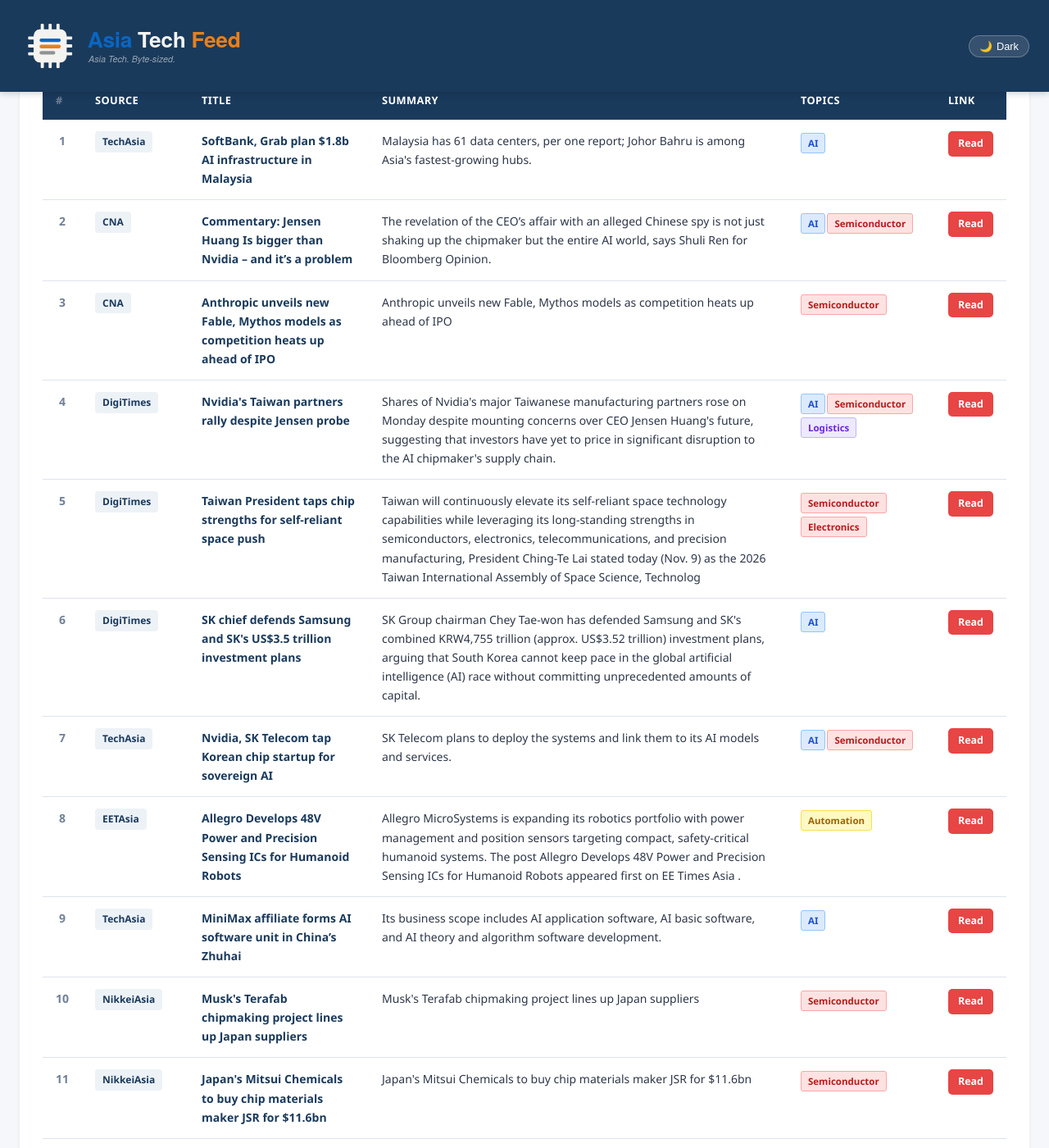
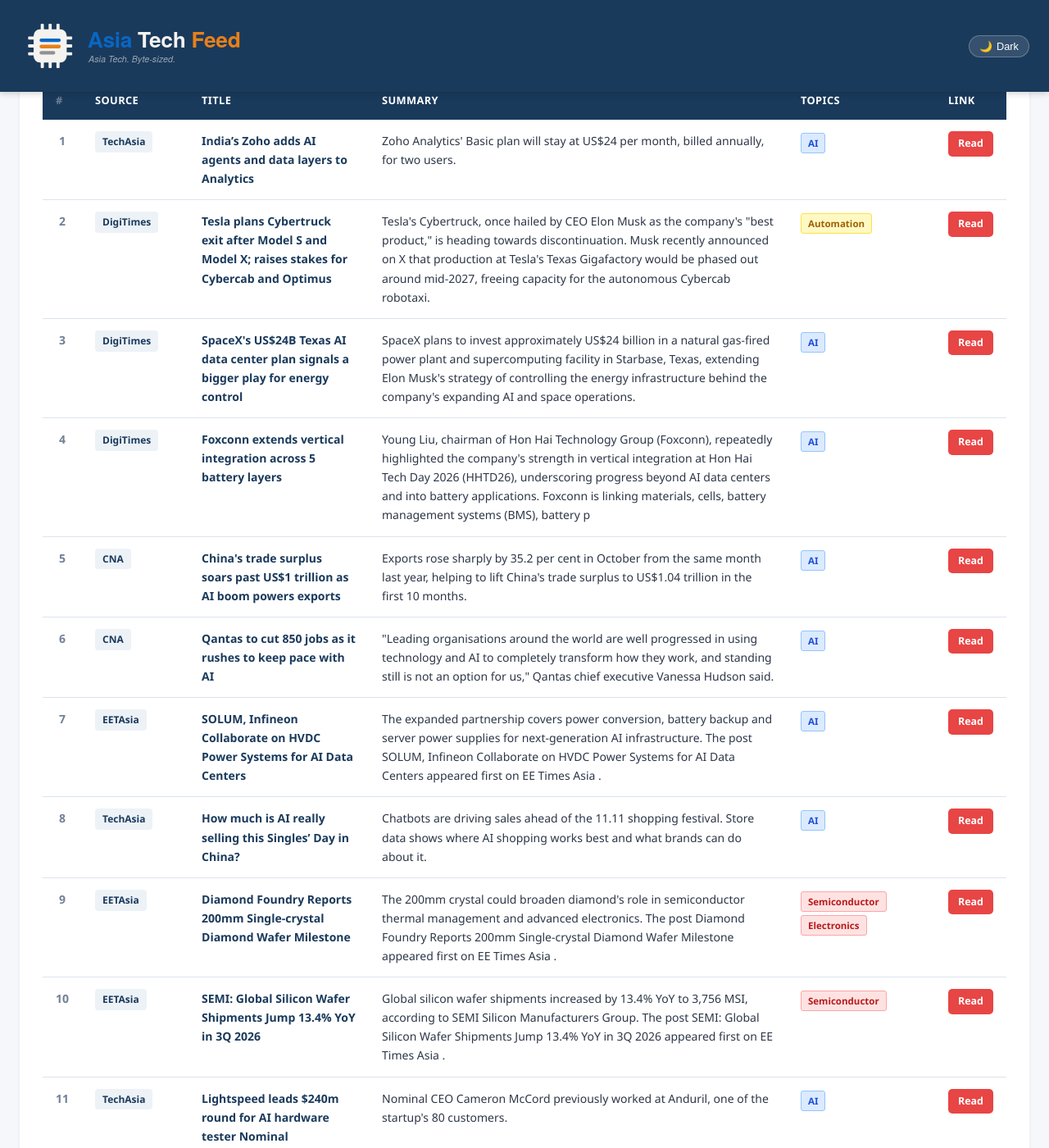
Before and after one commit to asiatechfeed/Asia-Tech-Feed, a Jekyll site: the page built from _posts/2026-11-10-asia-tech-news-digest.md, in a window 1280 px wide and 1400 px high, scrolled down 731 px. Shown: the whole window at 82% size. Built offline with Jekyll 4.4.1, drawn with Linux system fonts in a browser that asks for light colours; a script that is not in the unit is left out; some of the changed text lies outside the part shown.

Commit message:
📰 News digest 2026-11-10 (15 articles)

```diff
--- a/_posts/2026-11-10-asia-tech-news-digest.md
+++ b/_posts/2026-11-10-asia-tech-news-digest.md
@@ -1,15 +1,15 @@
 ---
 layout: post
 title: "Asia Tech News Digest - November 10, 2026"
-date: 2026-11-10 08:02:52 +0800
-articles_count: 12
-sources_count: 5
-sources: ["CNA", "DigiTimes", "EETAsia", "NikkeiAsia", "TechAsia"]
+date: 2026-11-10 14:57:28 +0800
+articles_count: 15
+sources_count: 6
+sources: ["CNA", "DigiTimes", "EETAsia", "KED", "NikkeiAsia", "TechAsia"]
 csv_file: /assets/data/news-2026-11-10.tsv
-featured_title: "SoftBank, Grab plan $1.8b AI infrastructure in Malaysia"
-featured_url: "https://www.techinasia.com/softbank-grab-explore-ai-infrastructure-sarawak"
+featured_title: "India\u2019s Zoho adds AI agents and data layers to Analytics"
+featured_url: "https://www.techinasia.com/war-exposes-risks-gulfs-ai-infrastructure-push"
 featured_source: "TechAsia"
-featured_summary: "Malaysia has 61 data centers, per one report; Johor Bahru is among Asia's fastest-growing hubs."
+featured_summary: "Zoho Analytics' Basic plan will stay at US$24 per month, billed annually, for two users."
 featured_image: ""
 ---
 
@@ -28,98 +28,122 @@ featured_image: ""
 <tr>
   <td class="col-num">1</td>
   <td class="col-source"><span class="source-badge">TechAsia</span></td>
-  <td class="col-title"><span class="article-title">SoftBank, Grab plan $1.8b AI infrastructure in Malaysia</span></td>
-  <td class="col-summary">Malaysia has 61 data centers, per one report; Johor Bahru is among Asia's fastest-growing hubs.</td>
+  <td class="col-title"><span class="article-title">India’s Zoho adds AI agents and data layers to Analytics</span></td>
+  <td class="col-summary">Zoho Analytics' Basic plan will stay at US$24 per month, billed annually, for two users.</td>
   <td class="col-tags"><span class="tag ai">AI</span></td>
-  <td class="col-link"><a class="btn-link" href="https://www.techinasia.com/softbank-grab-explore-ai-infrastructure-sarawak" target="_blank" rel="noopener">Read</a></td>
+  <td class="col-link"><a class="btn-link" href="https://www.techinasia.com/war-exposes-risks-gulfs-ai-infrastructure-push" target="_blank" rel="noopener">Read</a></td>
 </tr>
 <tr>
   <td class="col-num">2</td>
-  <td class="col-source"><span class="source-badge">CNA</span></td>
-  <td class="col-title"><span class="article-title">Commentary: Jensen Huang Is bigger than Nvidia – and it’s a problem</span></td>
-  <td class="col-summary">The revelation of the CEO’s affair with an alleged Chinese spy is not just shaking up the chipmaker but the entire AI world, says Shuli Ren for Bloomberg Opinion.</td>
-  <td class="col-tags"><span class="tag ai">AI</span><span class="tag semi">Semiconductor</span></td>
-  <td class="col-link"><a class="btn-link" href="https://www.channelnewsasia.com/commentary/nvidia-jensen-huang-affair-chinese-spy-ai-bubble-6535731" target="_blank" rel="noopener">Read</a></td>
+  <td class="col-source"><span class="source-badge">DigiTimes</span></td>
+  <td class="col-title"><span class="article-title">Tesla plans Cybertruck exit after Model S and Model X; raises stakes for Cybercab and Optimus</span></td>
+  <td class="col-summary">Tesla's Cybertruck, once hailed by CEO Elon Musk as the company's "best product," is heading towards discontinuation. Musk recently announced on X that production at Tesla's Texas Gigafactory would be phased out around mid-2027, freeing capacity for the autonomous Cybercab robotaxi.</td>
+  <td class="col-tags"><span class="tag auto">Automation</span></td>
+  <td class="col-link"><a class="btn-link" href="https://www.digitimes.com/news/a20261110PD235/tesla-cybertruck-production-elon-musk.html" target="_blank" rel="noopener">Read</a></td>
 </tr>
 <tr>
   <td class="col-num">3</td>
-  <td class="col-source"><span class="source-badge">CNA</span></td>
-  <td class="col-title"><span class="article-title">Anthropic unveils new Fable, Mythos models as competition heats up ahead of IPO</span></td>
-  <td class="col-summary">Anthropic unveils new Fable, Mythos models as competition heats up ahead of IPO</td>
-  <td class="col-tags"><span class="tag semi">Semiconductor</span></td>
-  <td class="col-link"><a class="btn-link" href="https://www.channelnewsasia.com/business/anthropic-unveils-new-fable-mythos-models-competition-heats-up-ahead-ipo-6536966" target="_blank" rel="noopener">Read</a></td>
+  <td class="col-source"><span class="source-badge">DigiTimes</span></td>
+  <td class="col-title"><span class="article-title">SpaceX's US$24B Texas AI data center plan signals a bigger play for energy control</span></td>
+  <td class="col-summary">SpaceX plans to invest approximately US$24 billion in a natural gas-fired power plant and supercomputing facility in Starbase, Texas, extending Elon Musk's strategy of controlling the energy infrastructure behind the company's expanding AI and space operations.</td>
+  <td class="col-tags"><span class="tag ai">AI</span></td>
+  <td class="col-link"><a class="btn-link" href="https://www.digitimes.com/news/a20261110VL206/spacex-texas-data-center-power-plant-investment.html" target="_blank" rel="noopener">Read</a></td>
 </tr>
 <tr>
   <td class="col-num">4</td>
   <td class="col-source"><span class="source-badge">DigiTimes</span></td>
-  <td class="col-title"><span class="article-title">Nvidia's Taiwan partners rally despite Jensen probe</span></td>
-  <td class="col-summary">Shares of Nvidia's major Taiwanese manufacturing partners rose on Monday despite mounting concerns over CEO Jensen Huang's future, suggesting that investors have yet to price in significant disruption to the AI chipmaker's supply chain.</td>
-  <td class="col-tags"><span class="tag ai">AI</span><span class="tag semi">Semiconductor</span><span class="tag logis">Logistics</span></td>
-  <td class="col-link"><a class="btn-link" href="https://www.digitimes.com/news/a20261109VL229.html" target="_blank" rel="noopener">Read</a></td>
+  <td class="col-title"><span class="article-title">Foxconn extends vertical integration across 5 battery layers</span></td>
+  <td class="col-summary">Young Liu, chairman of Hon Hai Technology Group (Foxconn), repeatedly highlighted the company's strength in vertical integration at Hon Hai Tech Day 2026 (HHTD26), underscoring progress beyond AI data centers and into battery applications. Foxconn is linking materials, cells, battery management systems (BMS), battery p</td>
+  <td class="col-tags"><span class="tag ai">AI</span></td>
+  <td class="col-link"><a class="btn-link" href="https://www.digitimes.com/news/a20261110PD218/foxconn-young-liu-manufacturing-chairman-materials.html" target="_blank" rel="noopener">Read</a></td>
 </tr>
 <tr>
   <td class="col-num">5</td>
-  <td class="col-source"><span class="source-badge">DigiTimes</span></td>
-  <td class="col-title"><span class="article-title">Taiwan President taps chip strengths for self-reliant space push</span></td>
-  <td class="col-summary">Taiwan will continuously elevate its self-reliant space technology capabilities while leveraging its long-standing strengths in semiconductors, electronics, telecommunications, and precision manufacturing, President Ching-Te Lai stated today (Nov. 9) as the 2026 Taiwan International Assembly of Space Science, Technolog</td>
-  <td class="col-tags"><span class="tag semi">Semiconductor</span><span class="tag semi">Electronics</span></td>
-  <td class="col-link"><a class="btn-link" href="https://www.digitimes.com/news/a20261109PD266/2026-taiwan-technology-taiwan-space-agency.html" target="_blank" rel="noopener">Read</a></td>
+  <td class="col-source"><span class="source-badge">CNA</span></td>
+  <td class="col-title"><span class="article-title">China's trade surplus soars past US$1 trillion as AI boom powers exports</span></td>
+  <td class="col-summary">Exports rose sharply by 35.2 per cent in October from the same month last year, helping to lift China's trade surplus to US$1.04 trillion in the first 10 months.</td>
+  <td class="col-tags"><span class="tag ai">AI</span></td>
+  <td class="col-link"><a class="btn-link" href="https://www.channelnewsasia.com/east-asia/china-trade-surplus-1-trillion-ai-boom-exports-6537981" target="_blank" rel="noopener">Read</a></td>
 </tr>
 <tr>
   <td class="col-num">6</td>
-  <td class="col-source"><span class="source-badge">DigiTimes</span></td>
-  <td class="col-title"><span class="article-title">SK chief defends Samsung and SK's US$3.5 trillion investment plans</span></td>
-  <td class="col-summary">SK Group chairman Chey Tae-won has defended Samsung and SK's combined KRW4,755 trillion (approx. US$3.52 trillion) investment plans, arguing that South Korea cannot keep pace in the global artificial intelligence (AI) race without committing unprecedented amounts of capital.</td>
+  <td class="col-source"><span class="source-badge">CNA</span></td>
+  <td class="col-title"><span class="article-title">Qantas to cut 850 jobs as it rushes to keep pace with AI</span></td>
+  <td class="col-summary">"Leading organisations around the world are well progressed in using technology and AI to completely transform how they work, and standing still is not an option for us," Qantas chief executive Vanessa Hudson said.</td>
   <td class="col-tags"><span class="tag ai">AI</span></td>
-  <td class="col-link"><a class="btn-link" href="https://www.digitimes.com/news/a20261109VL227/investment-samsung-sk-group-chairman-competition.html" target="_blank" rel="noopener">Read</a></td>
+  <td class="col-link"><a class="btn-link" href="https://www.channelnewsasia.com/world/qantas-cut-850-jobs-ai-accenture-india-6538201" target="_blank" rel="noopener">Read</a></td>
 </tr>
 <tr>
   <td class="col-num">7</td>
-  <td class="col-source"><span class="source-badge">TechAsia</span></td>
-  <td class="col-title"><span class="article-title">Nvidia, SK Telecom tap Korean chip startup for sovereign AI</span></td>
-  <td class="col-summary">SK Telecom plans to deploy the systems and link them to its AI models and services.</td>
-  <td class="col-tags"><span class="tag ai">AI</span><span class="tag semi">Semiconductor</span></td>
-  <td class="col-link"><a class="btn-link" href="https://www.techinasia.com/nvidiabacked-zankore-seeks-31b-loan-indonesia-ai-factory" target="_blank" rel="noopener">Read</a></td>
+  <td class="col-source"><span class="source-badge">EETAsia</span></td>
+  <td class="col-title"><span class="article-title">SOLUM, Infineon Collaborate on HVDC Power Systems for AI Data Centers</span></td>
+  <td class="col-summary">The expanded partnership covers power conversion, battery backup and server power supplies for next-generation AI infrastructure. The post SOLUM, Infineon Collaborate on HVDC Power Systems for AI Data Centers appeared first on EE Times Asia .</td>
+  <td class="col-tags"><span class="tag ai">AI</span></td>
+  <td class="col-link"><a class="btn-link" href="https://www.eetasia.com/solum-infineon-collaborate-on-hvdc-power-systems-for-ai-data-centers/" target="_blank" rel="noopener">Read</a></td>
 </tr>
 <tr>
   <td class="col-num">8</td>
-  <td class="col-source"><span class="source-badge">EETAsia</span></td>
-  <td class="col-title"><span class="article-title">Allegro Develops 48V Power and Precision Sensing ICs for Humanoid Robots</span></td>
-  <td class="col-summary">Allegro MicroSystems is expanding its robotics portfolio with power management and position sensors targeting compact, safety-critical humanoid systems. The post Allegro Develops 48V Power and Precision Sensing ICs for Humanoid Robots appeared first on EE Times Asia .</td>
-  <td class="col-tags"><span class="tag auto">Automation</span></td>
-  <td class="col-link"><a class="btn-link" href="https://www.eetasia.com/allegro-develops-48v-power-and-precision-sensing-ics-for-humanoid-robots/" target="_blank" rel="noopener">Read</a></td>
+  <td class="col-source"><span class="source-badge">TechAsia</span></td>
+  <td class="col-title"><span class="article-title">How much is AI really selling this Singles’ Day in China?</span></td>
+  <td class="col-summary">Chatbots are driving sales ahead of the 11.11 shopping festival. Store data shows where AI shopping works best and what brands can do about it.</td>
+  <td class="col-tags"><span class="tag ai">AI</span></td>
+  <td class="col-link"><a class="btn-link" href="https://www.techinasia.com/ai-selling-singles-day" target="_blank" rel="noopener">Read</a></td>
 </tr>
 <tr>
   <td class="col-num">9</td>
-  <td class="col-source"><span class="source-badge">TechAsia</span></td>
-  <td class="col-title"><span class="article-title">MiniMax affiliate forms AI software unit in China’s Zhuhai</span></td>
-  <td class="col-summary">Its business scope includes AI application software, AI basic software, and AI theory and algorithm software development.</td>
-  <td class="col-tags"><span class="tag ai">AI</span></td>
-  <td class="col-link"><a class="btn-link" href="https://www.techinasia.com/minimax-seeks-2b-for-ai-expansion" target="_blank" rel="noopener">Read</a></td>
+  <td class="col-source"><span class="source-badge">EETAsia</span></td>
+  <td class="col-title"><span class="article-title">Diamond Foundry Reports 200mm Single-crystal Diamond Wafer Milestone</span></td>
+  <td class="col-summary">The 200mm crystal could broaden diamond's role in semiconductor thermal management and advanced electronics. The post Diamond Foundry Reports 200mm Single-crystal Diamond Wafer Milestone appeared first on EE Times Asia .</td>
+  <td class="col-tags"><span class="tag semi">Semiconductor</span><span class="tag semi">Electronics</span></td>
+  <td class="col-link"><a class="btn-link" href="https://www.eetasia.com/diamond-foundry-reports-200mm-single-crystal-diamond-wafer-milestone/" target="_blank" rel="noopener">Read</a></td>
 </tr>
 <tr>
   <td class="col-num">10</td>
-  <td class="col-source"><span class="source-badge">NikkeiAsia</span></td>
-  <td class="col-title"><span class="article-title">Musk's Terafab chipmaking project lines up Japan suppliers</span></td>
-  <td class="col-summary">Musk's Terafab chipmaking project lines up Japan suppliers</td>
+  <td class="col-source"><span class="source-badge">EETAsia</span></td>
+  <td class="col-title"><span class="article-title">SEMI: Global Silicon Wafer Shipments Jump 13.4% YoY in 3Q 2026</span></td>
+  <td class="col-summary">Global silicon wafer shipments increased by 13.4% YoY to 3,756 MSI, according to SEMI Silicon Manufacturers Group. The post SEMI: Global Silicon Wafer Shipments Jump 13.4% YoY in 3Q 2026 appeared first on EE Times Asia .</td>
   <td class="col-tags"><span class="tag semi">Semiconductor</span></td>
-  <td class="col-link"><a class="btn-link" href="https://asia.nikkei.com/business/tech/semiconductors/musk-s-terafab-chipmaking-project-lines-up-japan-suppliers" target="_blank" rel="noopener">Read</a></td>
+  <td class="col-link"><a class="btn-link" href="https://www.eetasia.com/semi-global-silicon-wafer-shipments-jump-13-4-yoy-in-3q-2026/" target="_blank" rel="noopener">Read</a></td>
 </tr>
 <tr>
   <td class="col-num">11</td>
-  <td class="col-source"><span class="source-badge">NikkeiAsia</span></td>
-  <td class="col-title"><span class="article-title">Japan's Mitsui Chemicals to buy chip materials maker JSR for $11.6bn</span></td>
-  <td class="col-summary">Japan's Mitsui Chemicals to buy chip materials maker JSR for $11.6bn</td>
-  <td class="col-tags"><span class="tag semi">Semiconductor</span></td>
-  <td class="col-link"><a class="btn-link" href="https://asia.nikkei.com/business/business-deals/japan-s-mitsui-chemicals-to-buy-chip-materials-maker-jsr-for-11.6bn" target="_blank" rel="noopener">Read</a></td>
+  <td class="col-source"><span class="source-badge">TechAsia</span></td>
+  <td class="col-title"><span class="article-title">Lightspeed leads $240m round for AI hardware tester Nominal</span></td>
+  <td class="col-summary">Nominal CEO Cameron McCord previously worked at Anduril, one of the startup's 80 customers.</td>
+  <td class="col-tags"><span class="tag ai">AI</span></td>
+  <td class="col-link"><a class="btn-link" href="https://www.techinasia.com/spacex-sets-starship-launch-target" target="_blank" rel="noopener">Read</a></td>
 </tr>
 <tr>
   <td class="col-num">12</td>
   <td class="col-source"><span class="source-badge">NikkeiAsia</span></td>
-  <td class="col-title"><span class="article-title">Towa Pharmaceutical to ship Japan-made generics to US: CEO</span></td>
-  <td class="col-summary">Towa Pharmaceutical to ship Japan-made generics to US: CEO</td>
-  <td class="col-tags"><span class="tag bio">Pharmaceutical</span></td>
-  <td class="col-link"><a class="btn-link" href="https://asia.nikkei.com/business/pharmaceuticals/towa-pharmaceutical-to-ship-japan-made-generics-to-us-ceo" target="_blank" rel="noopener">Read</a></td>
+  <td class="col-title"><span class="article-title">Australia plans new regulator for artificial intelligence after OpenAI hack</span></td>
+  <td class="col-summary">Australia plans new regulator for artificial intelligence after OpenAI hack</td>
+  <td class="col-tags"><span class="tag ai">AI</span></td>
+  <td class="col-link"><a class="btn-link" href="https://asia.nikkei.com/business/technology/artificial-intelligence/australia-plans-new-regulator-for-artificial-intelligence-after-openai-hack" target="_blank" rel="noopener">Read</a></td>
+</tr>
+<tr>
+  <td class="col-num">13</td>
+  <td class="col-source"><span class="source-badge">NikkeiAsia</span></td>
+  <td class="col-title"><span class="article-title">India's electronics firms face PCB squeeze as AI demand drives up costs</span></td>
+  <td class="col-summary">India's electronics firms face PCB squeeze as AI demand drives up costs</td>
+  <td class="col-tags"><span class="tag semi">Electronics</span><span class="tag ai">AI</span></td>
+  <td class="col-link"><a class="btn-link" href="https://asia.nikkei.com/business/electronics/india-s-electronics-firms-face-pcb-squeeze-as-ai-demand-drives-up-costs" target="_blank" rel="noopener">Read</a></td>
+</tr>
+<tr>
+  <td class="col-num">14</td>
+  <td class="col-source"><span class="source-badge">NikkeiAsia</span></td>
+  <td class="col-title"><span class="article-title">Integration among ASEAN, China, Japan, South Korea boosted by AI boom</span></td>
+  <td class="col-summary">Integration among ASEAN, China, Japan, South Korea boosted by AI boom</td>
+  <td class="col-tags"><span class="tag ai">AI</span></td>
+  <td class="col-link"><a class="btn-link" href="https://asia.nikkei.com/spotlight/supply-chain/integration-among-asean-china-japan-south-korea-boosted-by-ai-boom" target="_blank" rel="noopener">Read</a></td>
+</tr>
+<tr>
+  <td class="col-num">15</td>
+  <td class="col-source"><span class="source-badge">KED</span></td>
+  <td class="col-title"><span class="article-title">Go master Shin cracks AI barrier with win over KataGo, sets up series decider</span></td>
+  <td class="col-summary">Shin Jin-seo finally broke through against artificial intelligence on Sunday, defeating KataGo by four and a half points to become the first professio</td>
+  <td class="col-tags"><span class="tag ai">AI</span></td>
+  <td class="col-link"><a class="btn-link" href="https://www.kedglobal.com/artificial-intelligence/newsView/ked202607190001" target="_blank" rel="noopener">Read</a></td>
 </tr>
 </tbody>
 </table>
```
Also changed, not shown: _data/seen_urls.json (+16 -1 lines), _digest_meta.json (+22 -21 lines), assets/data/news-2026-11-10.tsv (+15 -12 lines), assets/data/search-index.json.
